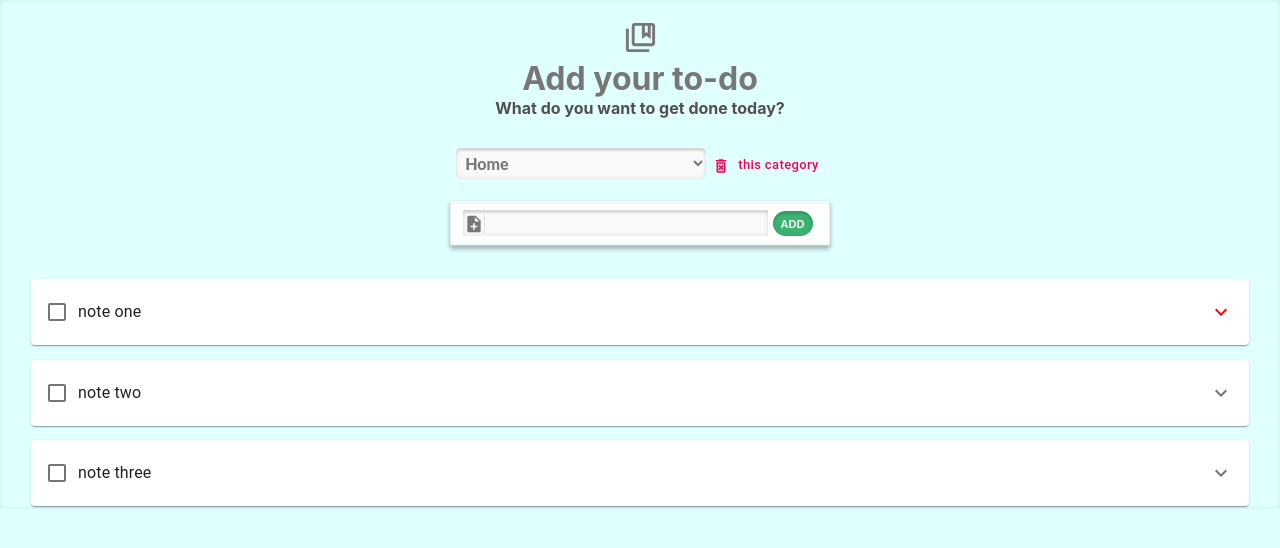
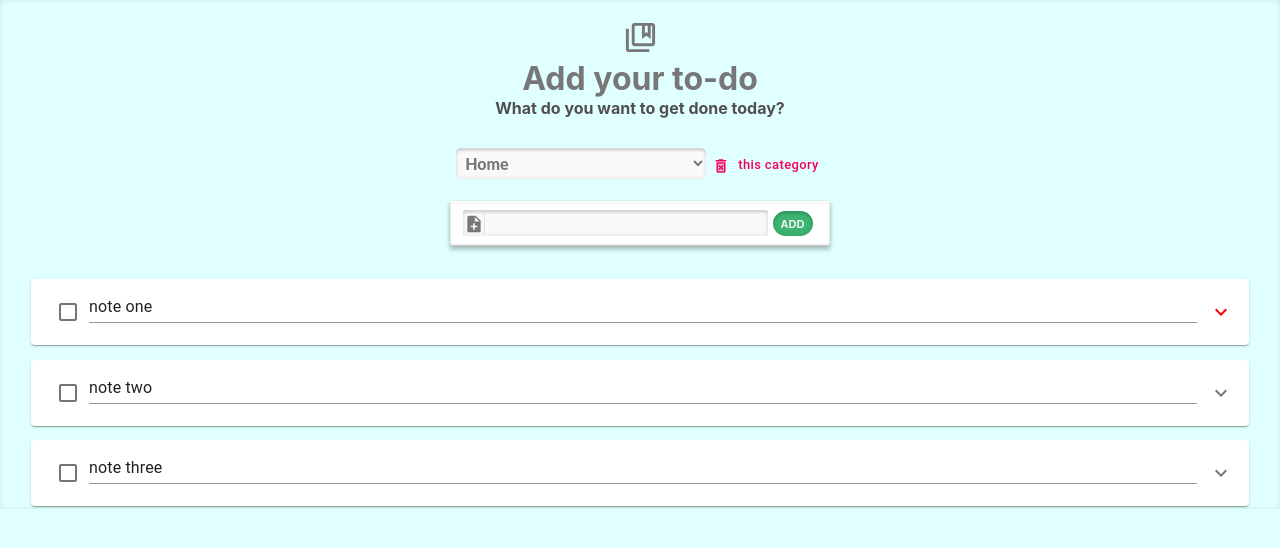
Before and after one commit to buhordenys/test, a React (Create React App) app: page / in a window 1280 px wide. Shown: the top 548 px of the page. Built offline with nearby package versions, Linux system fonts and the light colour scheme.

Commit message:
refactoring

```diff
--- a/src/Components/FormCategories.js
+++ b/src/Components/FormCategories.js
@@ -11,7 +11,6 @@ class FormCategories extends React.Component {
     }
 
    selectCategory = (value) => {
-        console.log(`selectForm: " ${value} "`)
        this.setState (
            {
                selectedCategory: value
--- a/src/Components/Item.js
+++ b/src/Components/Item.js
@@ -2,11 +2,11 @@ import React from "react";
 import TextAreaComment from "./TextAreaComment";
 import Checkbox from "@material-ui/core/Checkbox";
 import { makeStyles } from '@material-ui/core/styles';
-
 import Accordion from '@material-ui/core/Accordion';
 import AccordionSummary from '@material-ui/core/AccordionSummary';
 import FormControlLabel from '@material-ui/core/FormControlLabel';
 import ExpandMoreIcon from '@material-ui/icons/ExpandMore';
+import TextField from '@material-ui/core/TextField';
 
 
 const useStyles = makeStyles((theme) => ({
@@ -16,7 +16,6 @@ const useStyles = makeStyles((theme) => ({
     completed: {
         textDecoration: "line-through",
         color: "#f50057",
-
     },
     accordionSummary: {
         '& .MuiAccordionSummary-expandIcon': {
@@ -27,29 +26,36 @@ const useStyles = makeStyles((theme) => ({
 
 function Item({ todo, onCheckMark, selectComment, editTodo}) {
     const classes = useStyles();
+
+    // todo onClick, onFocus: let stopProp = (event) => event.stopPropagation();
+
     return (
         <li className='listLi'>
             <div className={classes.root}>
                 <Accordion>
                     <AccordionSummary
-                        className={todo.valueComment.length > 0  ? classes.accordionSummary : ''}
+                        className={todo.valueComment && (todo.valueComment.length > 0)  ? classes.accordionSummary : ''}
                         expandIcon={<ExpandMoreIcon />}
                         aria-label="Expand"
                         aria-controls="additional-actions1-content"
                         id="additional-actions1-header"
                     >
-                        <FormControlLabel
-                            className={todo.complete ? classes.completed : ''}
+                        <Checkbox
                             aria-label="Acknowledge"
                             onClick={(event) => event.stopPropagation()}
                             onFocus={(event) => event.stopPropagation()}
-                            control={<Checkbox
-                                checked={todo.complete}
-                                onChange={()=>{onCheckMark(todo.id)}}
-                            />}
+                            checked={todo.complete}
+                            disabled={todo.complete}
+                            onChange={()=>{onCheckMark(todo.id, !todo.complete)}}
+                        />
+                        <TextField
+                            className={`${classes.root} ${todo.complete ? classes.completed : ''}`}
+                            disabled={todo.complete}
                             placeholder="You didn't input note"
+                            multiline={true}
+                            onClick={(event) => event.stopPropagation()}
                             onChange={(event)=> editTodo(todo.id, event.target.value)}
-                            label={todo.title}
+                            defaultValue={todo.title}
                         />
                     </AccordionSummary>
 
--- a/src/Components/SelectCategory.js
+++ b/src/Components/SelectCategory.js
@@ -30,7 +30,6 @@ class SelectCategory extends React.Component {
     }
 
     addCategory = (event) => {
-        console.log(222)
         const value = event.target.value
 
         if (value === '+ add your category') {
@@ -47,18 +46,15 @@ class SelectCategory extends React.Component {
                     ]
                 }, () => this.props.selectCategory(newCat))
         } else {
-            console.log("else")
             this.props.selectCategory(value)
         }
     }
 
     dellCategory = () => {
         const value = this.props.newCat
-        console.log(value)
 
         const question = window.confirm("Do you really wont delete category?")
         if (question) {
-            console.log(this.state.categories)
             this.setState(
                 {
                     categories: this.state.categories.filter(note => note.title !== value)
--- a/src/Components/TextAreaComment.js
+++ b/src/Components/TextAreaComment.js
@@ -8,6 +8,7 @@ function TextAreaComment({thisTodo, selectComment}) {
             onChange={(event)=> selectComment(thisTodo.id, event.target.value)}
             className="textAreaComment"
             rows="5"
+            disabled={thisTodo.complete}
         >value</textarea>
 }
 
--- a/src/Components/Todos.js
+++ b/src/Components/Todos.js
@@ -20,7 +20,9 @@ class Todos extends React.Component {
         }
     }
 
-    //todo перехватывает обновление, если категория уже есть в массиве переданного пропса FormCategories.js(this.state.selectedCategory), то пропускаем добавление нового элемента с задачами, которое ведет за собой переписывание на нового в формате ниже. А в противном случае добавляет новую категорию к нам, с чистим List выбор категорий:
+    //todo перехватывает обновление, если категория уже есть в массиве переданного пропса FormCategories.js(this.state.selectedCategory),
+    // то пропускаем добавление нового элемента с задачами, которое ведет за собой переписывание на нового в формате ниже.
+    // А в противном случае добавляет новую категорию к нам, с чистим List выбор категорий:
     componentWillReceiveProps(props, context) {
         if (!this.howUseCategory(props.selectedCategory)) {
             this.setState(
@@ -76,39 +78,21 @@ class Todos extends React.Component {
 
     //todo перебирает массив his.state.todoes и возвращает уже с новый массив с правками, которые прописаны в дочерних компонентах:
     // в данном случае зачеркиват выбранный в checkbox вариант
-    mapTodoes = (id) => {
+    mapTodos = ({id, value, key}) => {
         return this.state.todoes[this.props.selectedCategory].map((note) => {
             if(note.id === id) {
-                note.complete = !note.complete
+                note[key] = value
             }
             return note
         })
     }
 
-    mapTodoesComment = (id, value) => {
-        return this.state.todoes[this.props.selectedCategory].map((note) => {
-            if (note.id === id) {
-                note.valueComment = value
-            }
-            return note
-        })
-    }
-
-    mapEditComment = (id, value) => {
-        return this.state.todoes[this.props.selectedCategory].map((note) => {
-            if (note.id === id) {
-                note.title = value
-            }
-            return note
-        })
-    }
-
-    //todo функция, которая объеденила filterTodoes и mapTodoes. Ее же собственно и передаем дочерним компонентам
-    onChange = (id) => {
+    //todo функция - удаляет заметку, которая объеденила filterTodoes и mapTodoes. Ее же собственно и передаем дочерним компонентам
+    onComplete = (id, value) => {
         this.setState({
             todoes: {
                 ...this.state.todoes,
-                [this.props.selectedCategory]:this.mapTodoes(id)
+                [this.props.selectedCategory]:this.mapTodos({id, value, key:'complete'})
             }
         },
             () => {
@@ -123,12 +107,21 @@ class Todos extends React.Component {
             }
         )
     }
+    //todo: здесь можно использовать lodash-библиотеку функцию debounce - она вызывает крайний колбэк, в вызове одной функции в диапазоне заданного времени (время сам задаешь):
+    onChange = (id, value) => {
+        this.setState({
+            todoes: {
+                ...this.state.todoes,
+                [this.props.selectedCategory]: this.mapTodos({id, value, key:'title'})
+            }
+        })
+    }
 
     addComment = (id, value) => {
         this.setState({
             todoes: {
                 ...this.state.todoes,
-                [this.props.selectedCategory]: this.mapTodoesComment(id, value)
+                [this.props.selectedCategory]: this.mapTodos({id, value, key:'valueComment'})
             }
         })
     }
@@ -139,9 +132,9 @@ class Todos extends React.Component {
                 <InputTodo addTodo={this.addTodo}/>
                 <List
                     todoes={this.selectTodosCategories()}
-                    сheckMark={this.onChange}
+                    сheckMark={this.onComplete}
                     addComment={this.addComment}
-                    mapEditComment={this.mapEditComment}
+                    mapEditComment={this.onChange}
                 />
             </div>
         )
```
Also changed, not shown: src/Components/InputTodo.js (+18 -16 lines).
